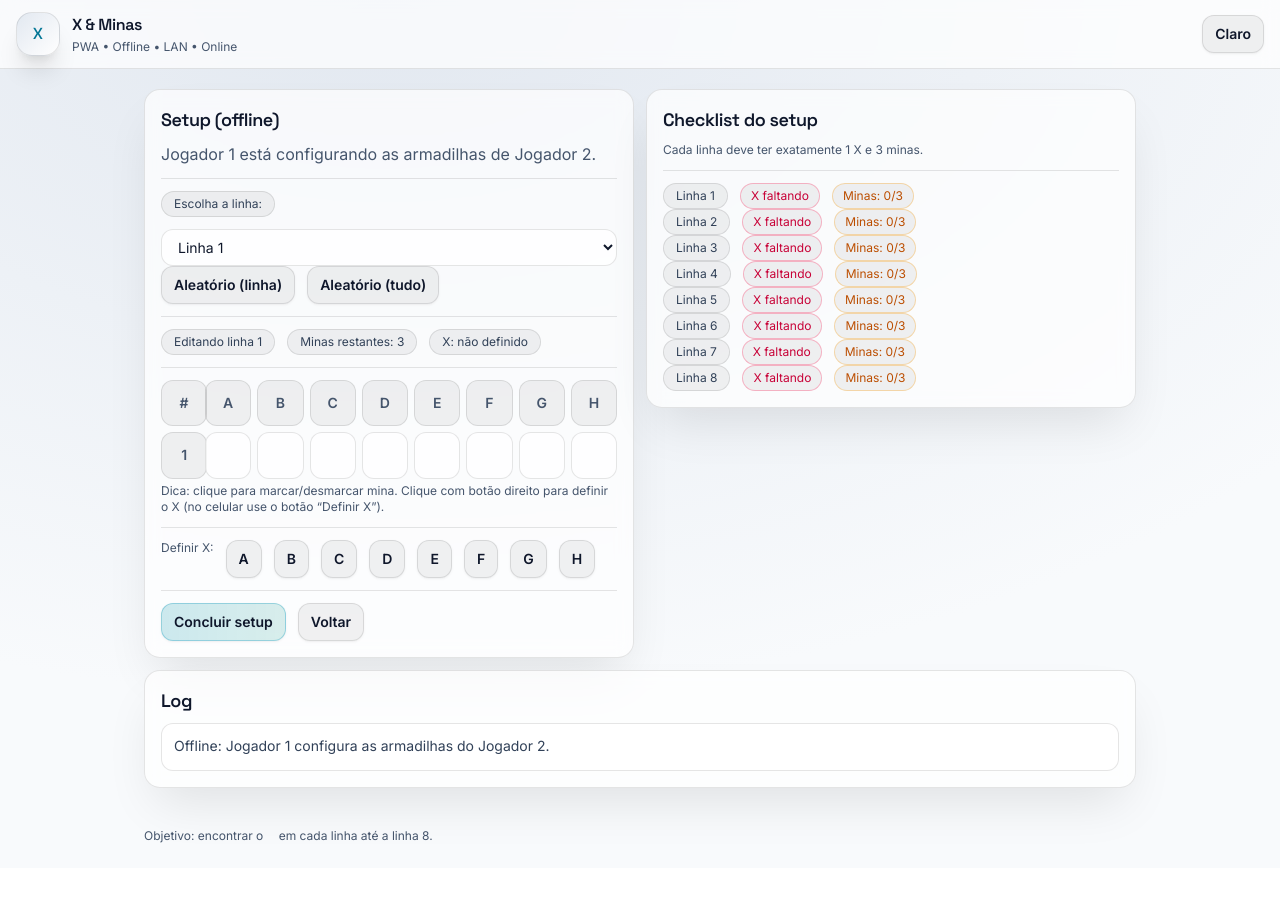
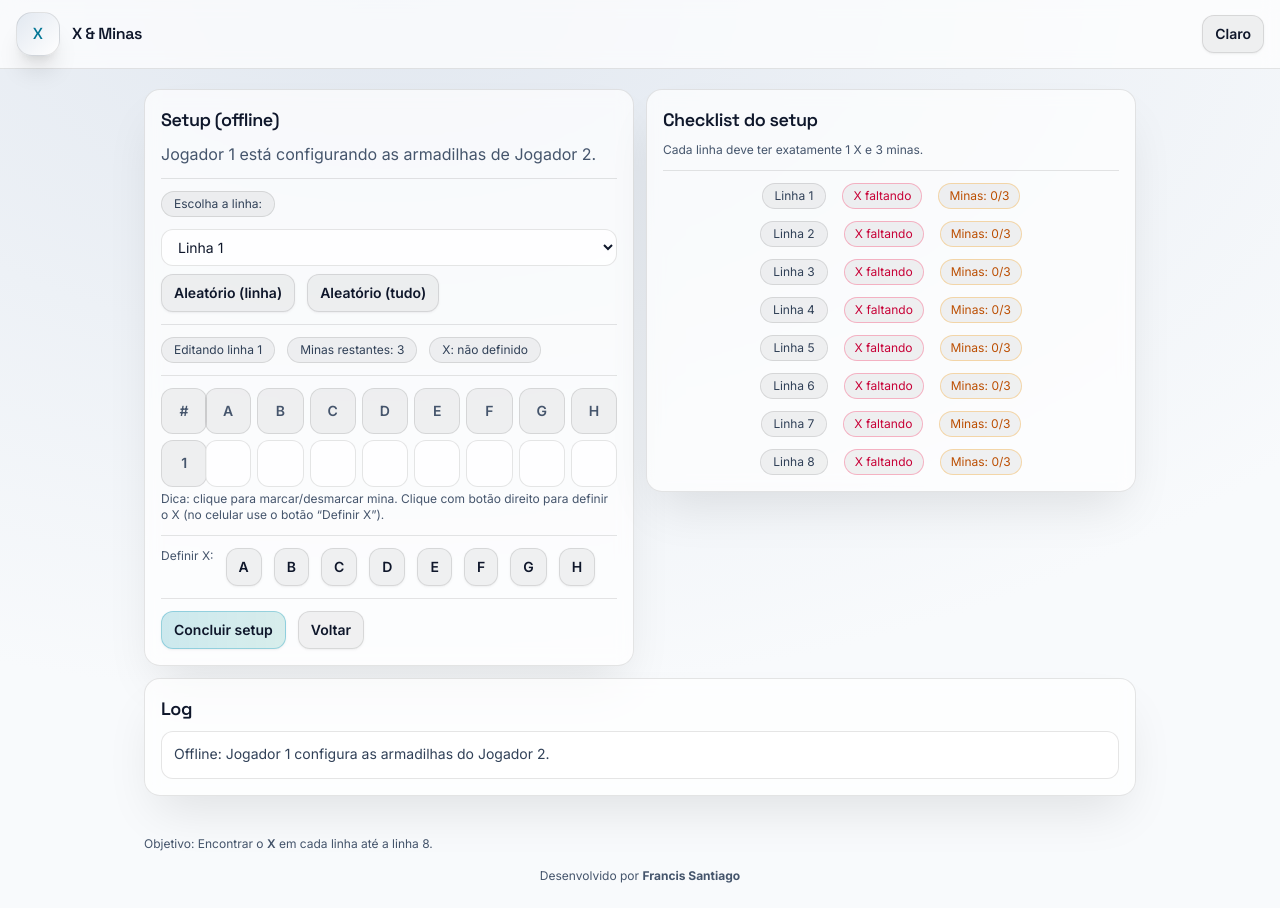
Before and after one commit to francissantiago/app-X-Minas-Jogo-Multiplayer-PWA, a website built with Vite: page index.html in a window 1280 px wide. Both pictures are taken after a click on the button "Jogar offline (local)". Before the commit the page ends 868 px from the top, so only its background shows below. Built offline with nearby package versions, Linux system fonts and the light colour scheme.

Commit message:
:art: Removida a legenda do título e adicionada a autoria no rodapé; ajustadas classes de estilo para o tema claro

```diff
--- a/index.html
+++ b/index.html
@@ -31,7 +31,6 @@
         <div class="logo">X</div>
         <div>
           <div class="title">X & Minas</div>
-          <div class="subtitle">PWA • Offline • LAN • Online</div>
         </div>
       </div>
       <div class="top-actions">
@@ -42,8 +41,9 @@
 
     <main id="app" class="app"></main>
 
-    <footer class="footer">
-      <span>Objetivo: encontrar o <b>X</b> em cada linha até a linha 8.</span>
+    <footer class="footer flex flex-col">
+      <span>Objetivo: Encontrar o <b class="light:text-dark dark:text-light">X</b> em cada linha até a linha 8.</span>
+      <span class="text-center mt-4">Desenvolvido por <a href="https://francis-santiago.lightburden.net/" class="link font-bold" target="_blank" rel="noopener">Francis Santiago</a></span>
     </footer>
 
     <script type="module" src="src/app.ts"></script>
--- a/src/app.ts
+++ b/src/app.ts
@@ -591,6 +591,7 @@ function setupRowEditor(
 
   const xButtons = el("div", { class: "row" }, [
     el("span", { class: "muted small", text: "Definir X:" }),
+    el("div", {class: "row"}, [
       ...COLS.map((c) =>
         el(
           "button",
@@ -601,6 +602,7 @@ function setupRowEditor(
           [c]
         )
       )
+    ]),
   ]);
 
   return el("div", {}, [
@@ -825,7 +827,7 @@ function renderOfflineSetup() {
   const randomRowBtn = el(
     "button",
     {
-      class: "btn btn-secondary",
+      class: "btn btn-secondary mt-2",
       onClick: () => {
         randomizeDraftRowInPlace(g.setupDraft, g.setupRow);
         setLog(`Linha ${g.setupRow} gerada aleatoriamente.`);
@@ -837,7 +839,7 @@ function renderOfflineSetup() {
   const randomAllBtn = el(
     "button",
     {
-      class: "btn btn-secondary",
+      class: "btn btn-secondary mt-2",
       onClick: () => {
         randomizeDraftInPlace(g.setupDraft);
         g.setupRow = 1;
@@ -877,13 +879,15 @@ function renderOfflineSetup() {
       card("Checklist do setup", [
         el("div", { class: "muted small" }, [`Cada linha deve ter exatamente 1 X e ${MINES_PER_ROW} minas.`]),
         el("div", { class: "divider" }),
+        el("div", { class: "grid gap-3" }, [
           ...g.setupDraft.map((r) =>
-          el("div", { class: "row" }, [
+            el("div", { class: "row flex justify-center gap-4" }, [
               pill(`Linha ${r.row}`),
               el("span", { class: `tag ${r.x ? "ok" : "danger"}`.trim(), text: r.x ? `X: ${r.x}` : "X faltando" }),
               el("span", { class: `tag ${r.mines.length === MINES_PER_ROW ? "ok" : "warn"}`.trim(), text: `Minas: ${r.mines.length}/${MINES_PER_ROW}` })
             ])
           )
+        ])
       ])
     ])
   ]);
@@ -1164,7 +1168,7 @@ function renderOnlineSetup() {
   const randomRowBtn = el(
     "button",
     {
-      class: "btn btn-secondary",
+      class: "btn btn-secondary mt-2",
       onClick: () => {
         randomizeDraftRowInPlace(onlineSetup.trapsDraft, onlineSetup.row);
         setLog(`Linha ${onlineSetup.row} gerada aleatoriamente.`);
@@ -1176,7 +1180,7 @@ function renderOnlineSetup() {
   const randomAllBtn = el(
     "button",
     {
-      class: "btn btn-secondary",
+      class: "btn btn-secondary mt-2",
       onClick: () => {
         randomizeDraftInPlace(onlineSetup.trapsDraft);
         onlineSetup.row = 1;
--- a/src/styles.css
+++ b/src/styles.css
@@ -382,7 +382,8 @@
 .theme-light .subtitle {
   @apply text-slate-600;
 }
-.theme-light .footer {
+.theme-light .footer,
+.theme-light .footer b {
   @apply text-slate-600;
 }
 .theme-light .card {
```
Lines whose indentation alone changed are shown as unchanged.
